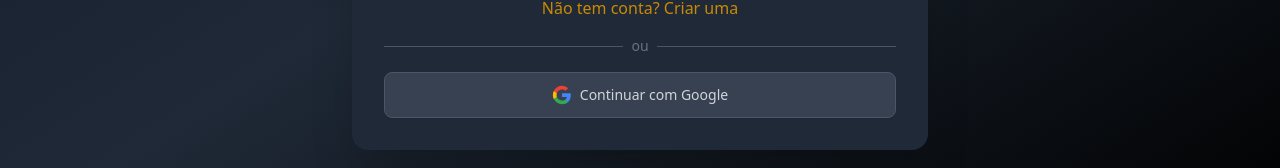
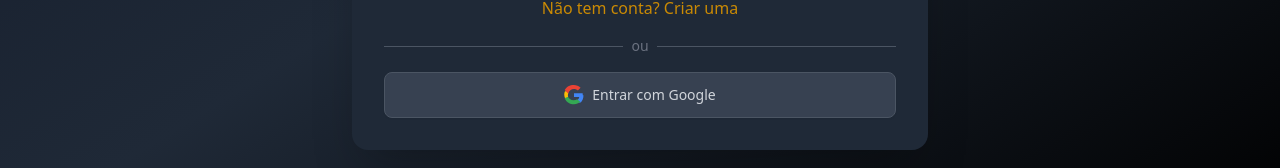
Before and after one commit to RenanMEleoterio/BarberPro, a React (Vite) app in the folder Frontend/: page /#/auth in a window 1280 px wide. Shown: the part 561-729 px from the top of the page. Built offline with nearby package versions, Linux system fonts and the light colour scheme.

Commit message:
feat: Ajusta validação de email e telefone no AuthForm.tsx para corresponder ao backend.

```diff
--- a/Frontend/src/components/AuthForm.tsx
+++ b/Frontend/src/components/AuthForm.tsx
@@ -28,8 +28,8 @@ export default function AuthForm() {
     // Validação de email
     if (!formData.email.trim()) {
       newErrors.email = 'Email é obrigatório';
-    } else if (!/\S+@\S+\.\S+/.test(formData.email)) {
-      newErrors.email = 'Email inválido';
+    } else if (!/^[\w-\.]+@([\w-]+\.)+[\w-]{2,4}$/.test(formData.email)) {
+      newErrors.email = 'Formato de email inválido.';
     }
 
     // Validação de senha
@@ -57,8 +57,11 @@ export default function AuthForm() {
         if (!formData.address.trim()) {
           newErrors.address = 'Endereço é obrigatório para barbearias';
         }
+        // Validação de telefone para gerentes (ajustado para o formato esperado pelo backend)
         if (!formData.phone.trim()) {
           newErrors.phone = 'Telefone é obrigatório para barbearias';
+        } else if (!/^\(?\d{2}\)?\s?\d{4,5}-?\d{4}$/.test(formData.phone)) {
+          newErrors.phone = 'Formato de telefone inválido.';
         }
       }
     }
@@ -374,12 +377,12 @@ export default function AuthForm() {
               className="mt-4 w-full flex items-center justify-center px-4 py-3 border border-gray-300 dark:border-gray-600 rounded-lg shadow-sm text-sm font-medium text-gray-700 dark:text-gray-300 bg-white dark:bg-gray-700 hover:bg-gray-50 dark:hover:bg-gray-600 transition-colors disabled:opacity-50 disabled:cursor-not-allowed"
             >
               <svg className="w-5 h-5 mr-2" viewBox="0 0 24 24">
-                <path fill="#4285F4" d="M22.56 12.25c0-.78-.07-1.53-.2-2.25H12v4.26h5.92c-.26 1.37-1.04 2.53-2.21 3.31v2.77h3.57c2.08-1.92 3.28-4.74 3.28-8.09z"/>
-                <path fill="#34A853" d="M12 23c2.97 0 5.46-.98 7.28-2.66l-3.57-2.77c-.98.66-2.23 1.06-3.71 1.06-2.86 0-5.29-1.93-6.16-4.53H2.18v2.84C3.99 20.53 7.7 23 12 23z"/>
-                <path fill="#FBBC05" d="M5.84 14.09c-.22-.66-.35-1.36-.35-2.09s.13-1.43.35-2.09V7.07H2.18C1.43 8.55 1 10.22 1 12s.43 3.45 1.18 4.93l2.85-2.22.81-.62z"/>
-                <path fill="#EA4335" d="M12 5.38c1.62 0 3.06.56 4.21 1.64l3.15-3.15C17.45 2.09 14.97 1 12 1 7.7 1 3.99 3.47 2.18 7.07l3.66 2.84c.87-2.6 3.3-4.53 6.16-4.53z"/>
+                <path fill="#4285F4" d="M22.56 12.25c0-.78-.07-1.53-.2-2.25H12v4.5h6.35c-.28 1.45-1.05 2.69-2.2 3.58v2.92h3.75c2.2-2.02 3.47-5 3.47-8.75z"/>
+                <path fill="#34A853" d="M12 23c3.05 0 5.6-1 7.47-2.92l-3.75-2.92c-1.15.7-2.6 1.12-4.22 1.12-3.25 0-6.02-2.19-7.02-5.12H.98v2.92C2.8 20.7 7.15 23 12 23z"/>
+                <path fill="#FBBC05" d="M4.98 14.12c-.2-.58-.32-1.2-.32-1.87s.12-1.29.32-1.87V7.41H1.23c-.6 1.2-.95 2.58-.95 4.09s.35 2.89.95 4.09L4.98 14.12z"/>
+                <path fill="#EA4335" d="M12 4.75c1.77 0 3.35.6 4.6 1.8l3.3-3.3c-2.2-2.02-5.02-3.25-8.02-3.25-4.85 0-9.2 2.3-11.02 6.12L4.98 10.1C5.98 7.17 8.75 4.75 12 4.75z"/>
               </svg>
-              Continuar com Google
+              Entrar com Google
             </button>
           </div>
         </div>
```
